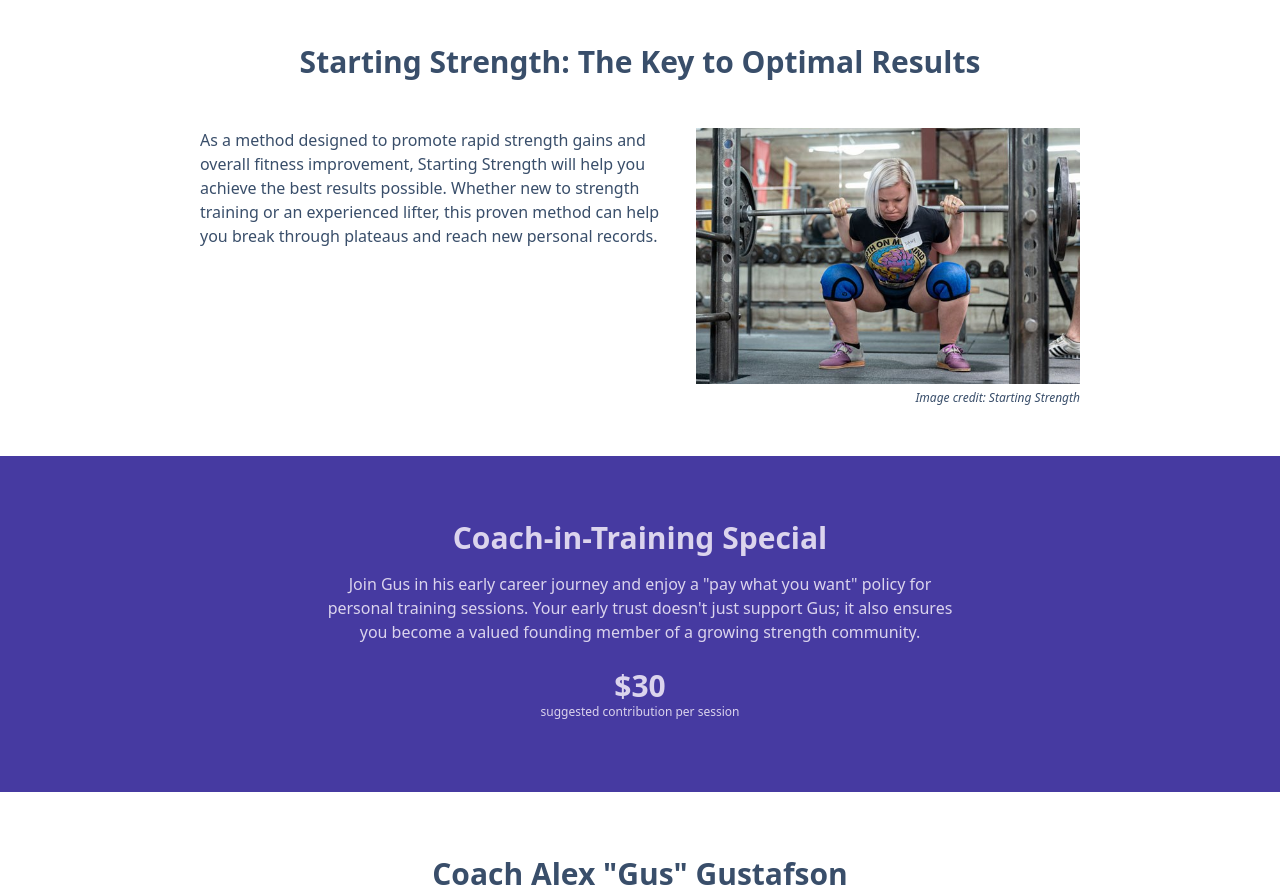
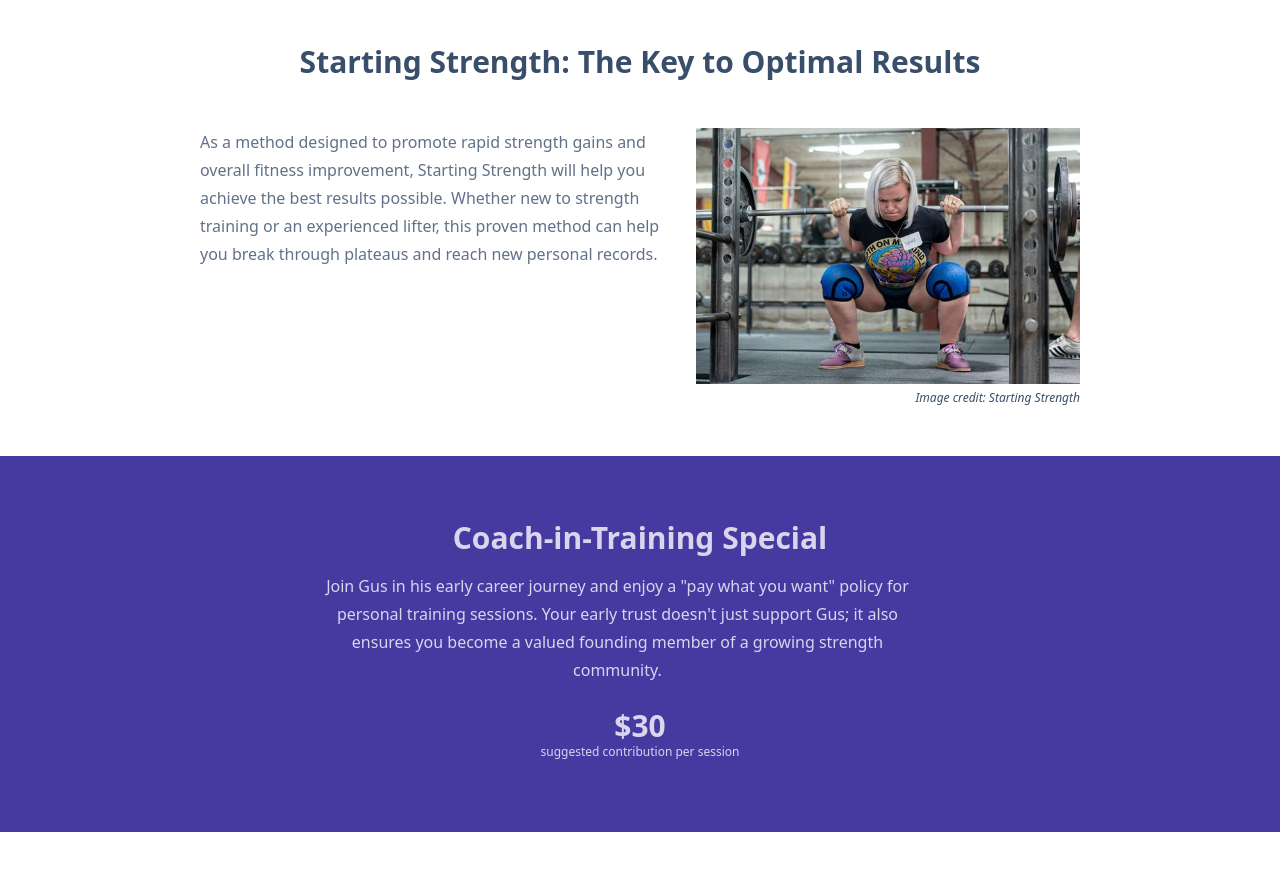
Before and after one commit to alexjgustafson/gus.coach, a SvelteKit app: page / in a window 1280 px wide. Shown: the part 820-1715 px from the top of the page. Built offline with nearby package versions, Linux system fonts and the light colour scheme.

Commit message:
Add tailwind typography classes

```diff
--- a/src/routes/+page.svelte
+++ b/src/routes/+page.svelte
@@ -7,7 +7,7 @@
   <div class="hero-content text-center text-neutral-content">
     <div class="max-w-md">
       <h1 class="text-5xl font-bold">Gus's Barbell Club</h1>
-      <p class="text-lg py-4">Experience the power of Starting Strength training in Louisville, KY. Join Gus's Barbell Club and help shape the foundation of a dynamic strength community.
+      <p class="text-lg py-4 prose text-neutral-content">Experience the power of Starting Strength training in Louisville, KY. Join Gus's Barbell Club and help shape the foundation of a dynamic strength community.
       </p>
       <div class="flex flex-col text-2xl py-8">
         <p class="font-bold mb-4">Call or Text to Start Training</p>
@@ -23,7 +23,7 @@
   <div class="container mx-auto px-2">
     <h2 class="text-2xl md:text-3xl py-4 mb-8 font-bold text-center">Starting Strength: The Key to Optimal Results</h2>
     <div class="flex flex-col lg:flex-row px-2 lg:px-24 xl:px-48">
-      <div class="flex-1 lg:pr-6 pb-12">
+      <div class="flex-1 lg:pr-6 pb-12 prose">
         <p>As a method designed to promote rapid strength gains and overall fitness improvement, Starting Strength will help you achieve the best results possible. Whether new to strength training or an experienced lifter, this proven method can help you break through plateaus and reach new personal records.</p>
       </div>
       <div class="flex-none flex flex-col items-center">
@@ -38,7 +38,9 @@
 <div class="w-full border-opacity-50 text-center py-12 bg-secondary">
   <div class="container mx-auto px-2 lg:px-48 xl:px-80 text-secondary-content">
     <h2 class="text-2xl md:text-3xl py-4 font-bold">Coach-in-Training Special</h2>
-    <p >Join Gus in his early career journey and enjoy a "pay what you want" policy for personal training sessions. Your early trust doesn't just support Gus; it also ensures you become a valued founding member of a growing strength community.</p>
+    <div class="prose text-secondary-content">
+      <p >Join Gus in his early career journey and enjoy a "pay what you want" policy for personal training sessions. Your early trust doesn't just support Gus; it also ensures you become a valued founding member of a growing strength community.</p>
+    </div>
     <p class="flex flex-col text-center py-6">
       <span class="text-3xl font-bold">$30</span>
       <span class="text-xs">suggested contribution per session</span>
```
